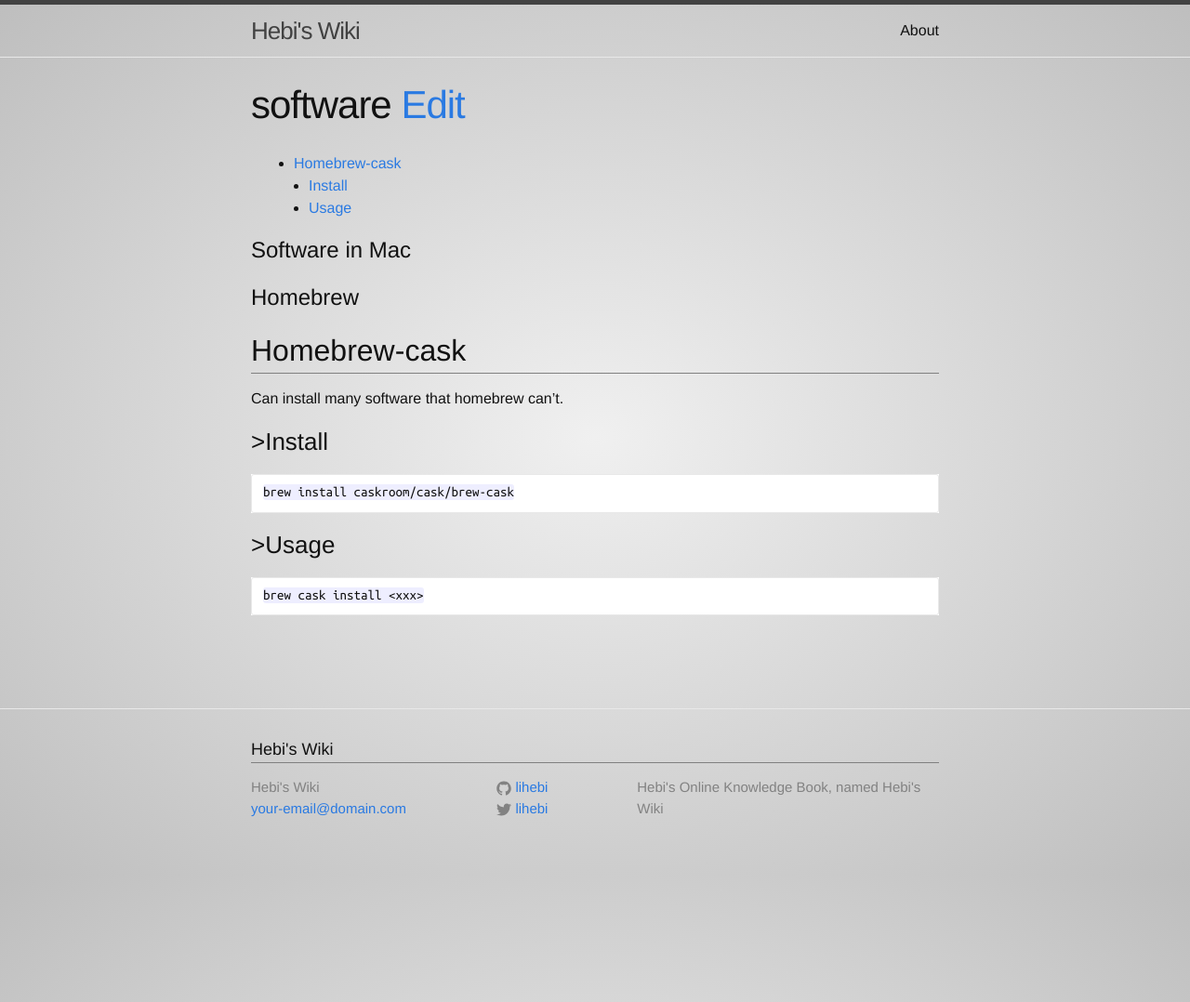
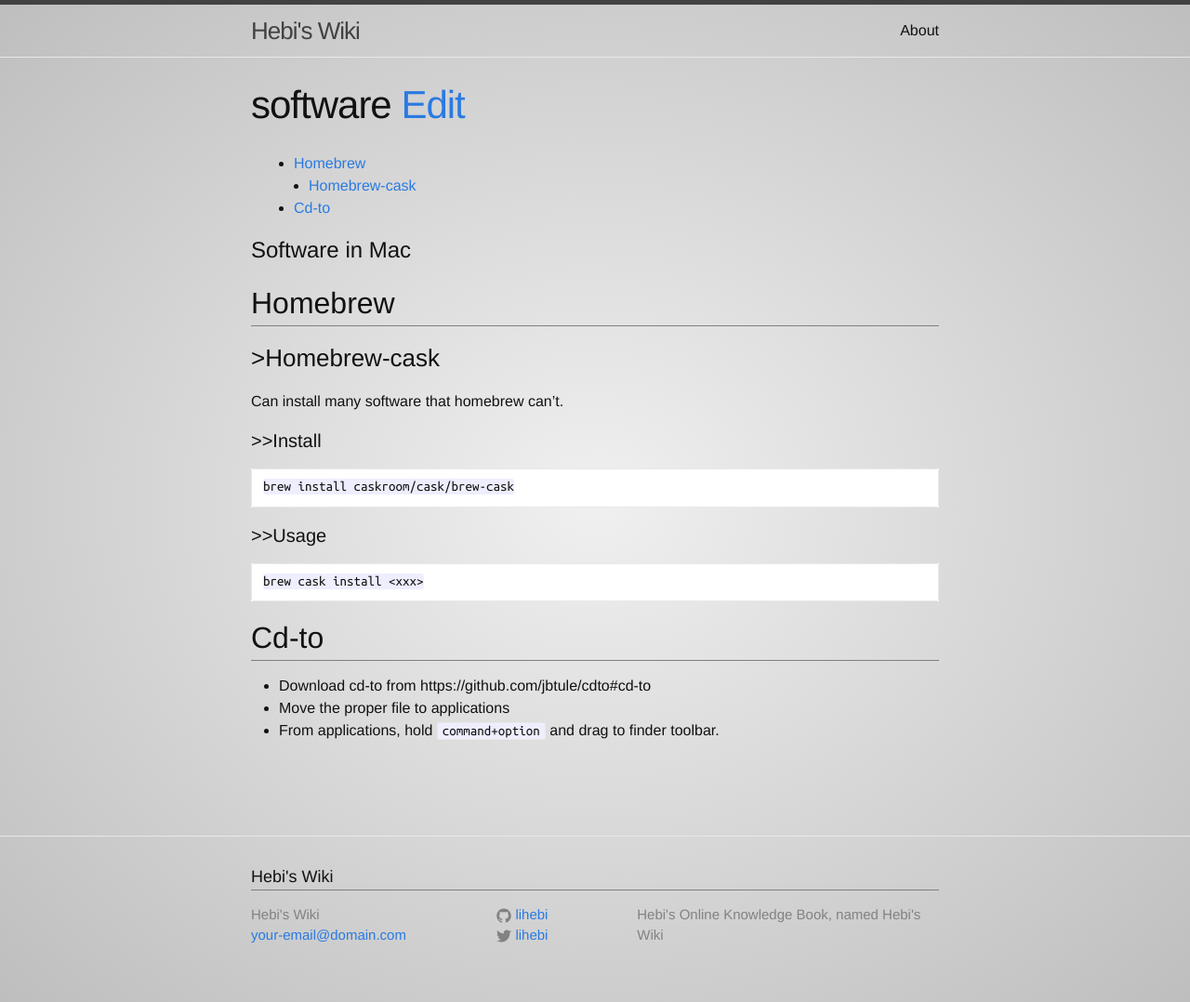
Before and after one commit to lihebi/wiki-old, a Jekyll site: the page built from _wiki/operating-system/mac/software.md, in a window 1280 px wide. Shown: the whole page at 93% size. Built offline with Jekyll 4.4.1, drawn with Linux system fonts in a browser that asks for light colours; nearby versions of some CDN libraries; Markdown is read by kramdown in place of the engine named in the settings; a style sheet for code colours, icons or effects is not loaded.

Commit message:
Add cd-to

````diff
--- a/_wiki/operating-system/mac/software.md
+++ b/_wiki/operating-system/mac/software.md
@@ -2,22 +2,31 @@
 title: software
 ---
 
-# Software in Mac
+Software in Mac
+===============
 
-# Homebrew
+Homebrew
+--------
 
-## Homebrew-cask
+### Homebrew-cask
 
 Can install many software that homebrew can't.
 
-### Install
+#### Install
 
 ```
 brew install caskroom/cask/brew-cask
 ```
 
-### Usage
+#### Usage
 
 ```
 brew cask install <xxx>
 ```
+
+Cd-to
+-----
+
+* Download cd-to from https://github.com/jbtule/cdto#cd-to
+* Move the proper file to applications
+* From applications, hold `command+option` and drag to finder toolbar.
````
